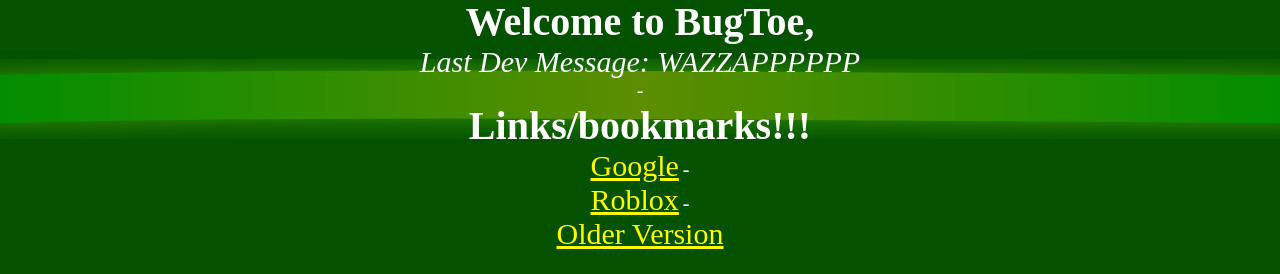
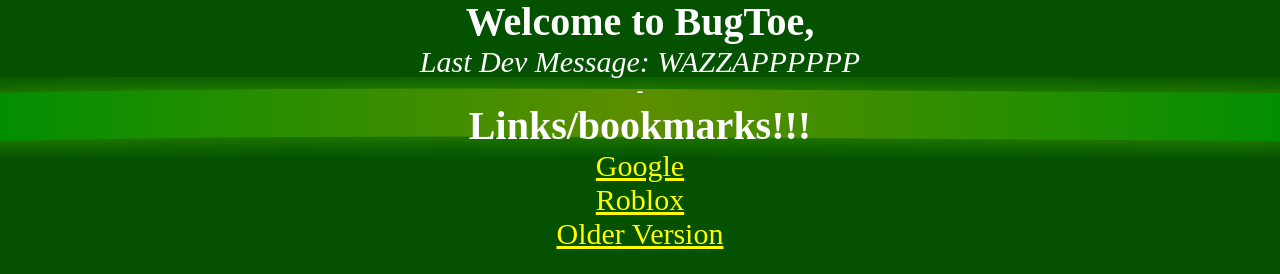
Before and after one commit to w0cet/BugToe, a plain HTML site: page index.html in a window 1280 px wide. Shown: the part 622-896 px from the top of the page. Before the commit the page ends 873 px from the top, so only its background shows below. Drawn offline with Linux system fonts and the light colour scheme.

Commit message:
Update index.html

```diff
--- a/index.html
+++ b/index.html
@@ -178,10 +178,12 @@
   <i style="font-size: 20px;">-</i><br>
 <b style="font-size: 40px;">Links/bookmarks!!!</b><br>
 <a href="https://www.google.com" class="interactive" style="font-size: 30px; color: yellow;">Google</a>
-    <i style="font-size: 20px;">-</i><br>
+    <i style="font-size: 20px;"></i><br>
 <a href="https://www.Roblox.com" class="interactive" style="font-size: 30px; color: yellow;">Roblox</a>
-    <i style="font-size: 20px;">-</i><br>
+    <i style="font-size: 20px;"></i><br>
 <a href="https://www.bugtoe.com/Old" class="interactive" style="font-size: 30px; color: yellow;">Older Version</a>
+      <i style="font-size: 20px;"></i><br>
+      <i style="font-size: 20px;"></i><br>
 </div>
 
 </body>
```
